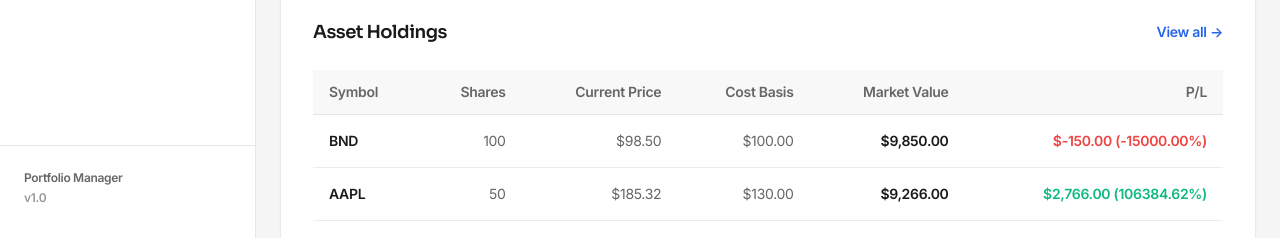
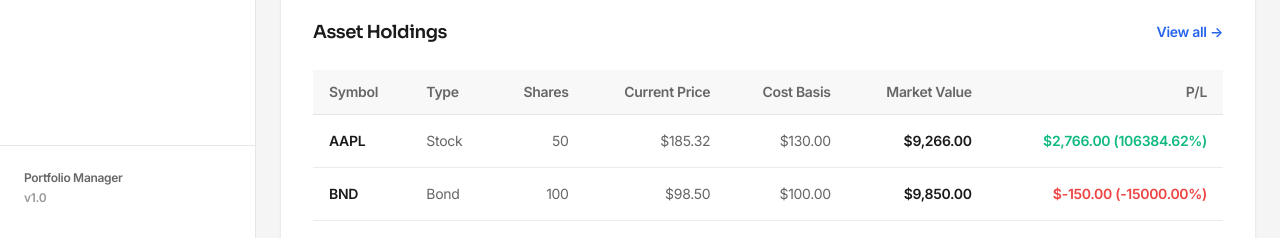
Before and after one commit to tomatopretz/PortfolioManager, a React (Vite) app in the folder frontend/: page / in a window 1280 px wide. Shown: the part 562-800 px from the top of the page. Built offline with nearby package versions, Linux system fonts and the light colour scheme; no server answers.

Commit message:
Update HoldingsPreview to sort alphabetically and limit to 10 items

```diff
--- a/frontend/src/components/dashboard/HoldingsPreview.jsx
+++ b/frontend/src/components/dashboard/HoldingsPreview.jsx
@@ -1,13 +1,28 @@
 import { Link } from 'react-router-dom'
 
+const MAX_PREVIEW_ITEMS = 10
+
+const capitalize = (value) => {
+  const str = String(value || '')
+  return str.charAt(0).toUpperCase() + str.slice(1)
+}
+
 function HoldingsPreview({ items }) {
-  const holdings = items
-    .filter((item) => {
-      const assetType = String(item.assetType || '').toLowerCase()
-      const ticker = String(item.ticker || '').toUpperCase()
-      return assetType !== 'cash' && Number(item.marketValue ?? 0) > 0
-    })
-    .sort((a, b) => b.marketValue - a.marketValue)
+  const eligible = items.filter((item) => {
+    const assetType = String(item.assetType || '').toLowerCase()
+    return assetType !== 'cash' && Number(item.marketValue ?? 0) > 0
+  })
+
+  const favourited = eligible.filter((item) => item.isFavourite)
+  const remainingSlots = Math.max(MAX_PREVIEW_ITEMS - favourited.length, 0)
+  const topPerformers = eligible
+    .filter((item) => !item.isFavourite)
+    .sort((a, b) => (b.gainLossPercent ?? 0) - (a.gainLossPercent ?? 0))
+    .slice(0, remainingSlots)
+
+  const holdings = [...favourited, ...topPerformers].sort((a, b) =>
+    String(a.ticker).localeCompare(String(b.ticker))
+  )
 
   if (holdings.length === 0) {
     return null
@@ -33,6 +48,9 @@ function HoldingsPreview({ items }) {
             <tr className="border-b border-[var(--border)] bg-[var(--surface-2)]">
               <th className="px-4 py-3 text-left font-semibold text-[var(--text-secondary)]">
                 Symbol
+              </th>
+              <th className="px-4 py-3 text-left font-semibold text-[var(--text-secondary)]">
+                Type
               </th>
               <th className="px-4 py-3 text-right font-semibold text-[var(--text-secondary)]">
                 Shares
@@ -63,6 +81,9 @@ function HoldingsPreview({ items }) {
                   <td className="px-4 py-4 font-semibold text-[var(--text-primary)]">
                     {item.ticker}
                   </td>
+                  <td className="px-4 py-4 text-[var(--text-secondary)]">
+                    {capitalize(item.assetType)}
+                  </td>
                   <td className="px-4 py-4 text-right text-[var(--text-secondary)]">
                     {item.quantity.toLocaleString('en-US', { maximumFractionDigits: 0 })}
                   </td>
```
